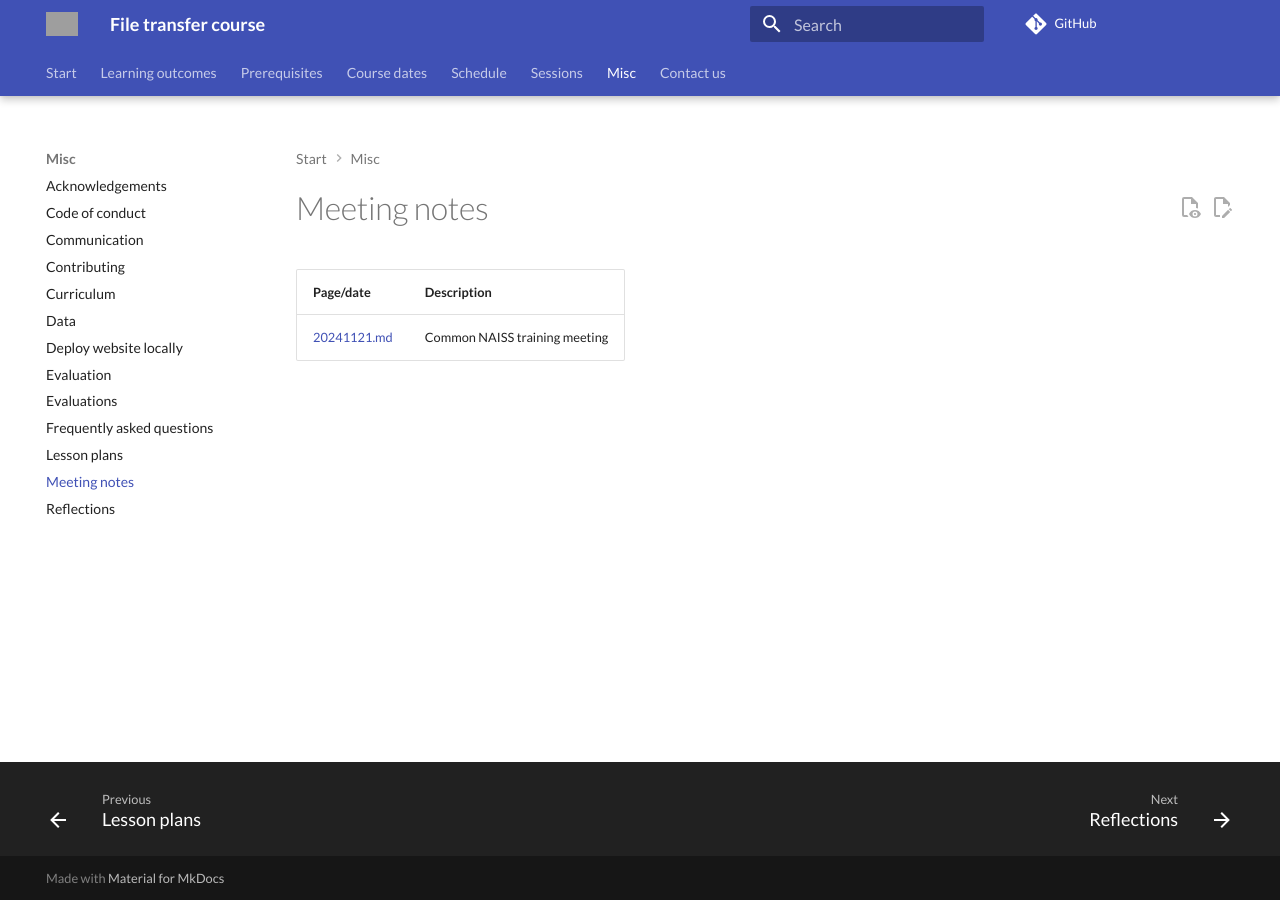
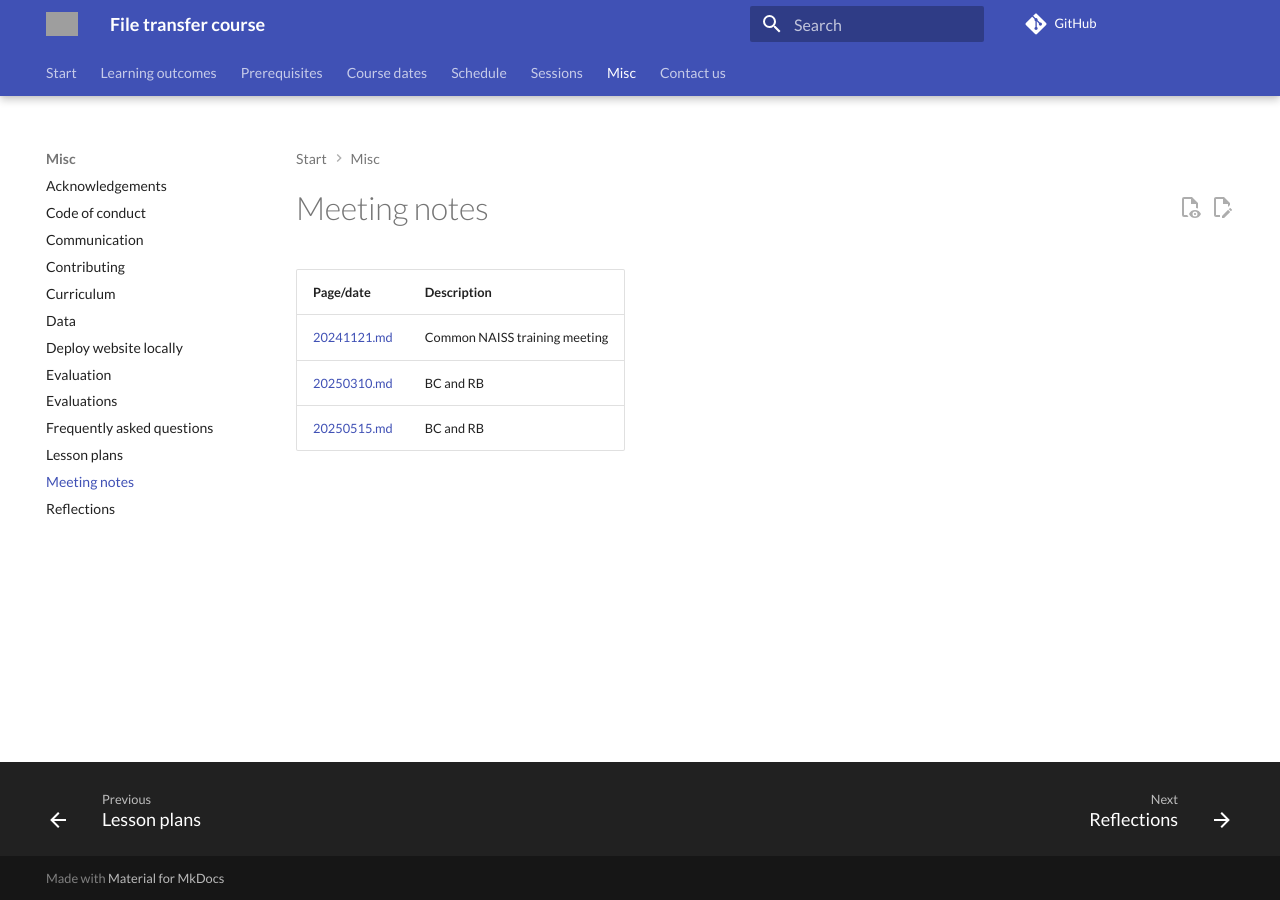
Before and after one commit to UPPMAX/naiss_file_transfer_course, an MkDocs documentation site: the page built from docs/meeting_notes/README.md, in a window 1280 px wide. Built offline with MkDocs 1.6.1 and Material for MkDocs 9.7.7, drawn with Linux system fonts in a browser that asks for light colours; comment, search, counter and statistics services are not loaded; grey boxes are pictures that could not be loaded.

Commit message:
Can reach meeting notes

```diff
--- a/docs/meeting_notes/README.md
+++ b/docs/meeting_notes/README.md
@@ -9,3 +9,5 @@ tags:
 Page/date                 |Description
 --------------------------|-----------------------------
 [20241121.md](20241121.md)|Common NAISS training meeting
+[20250310.md](20250310.md)|BC and RB
+[20250515.md](20250515.md)|BC and RB
```
